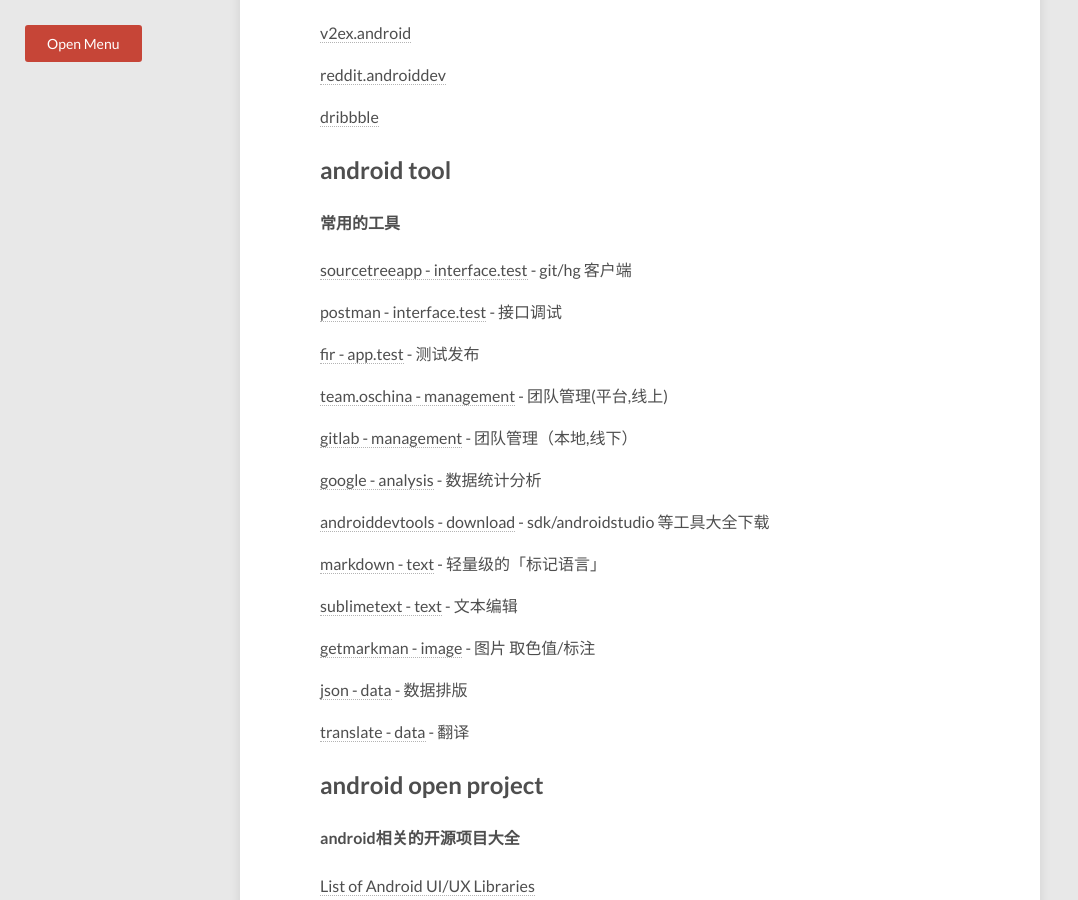
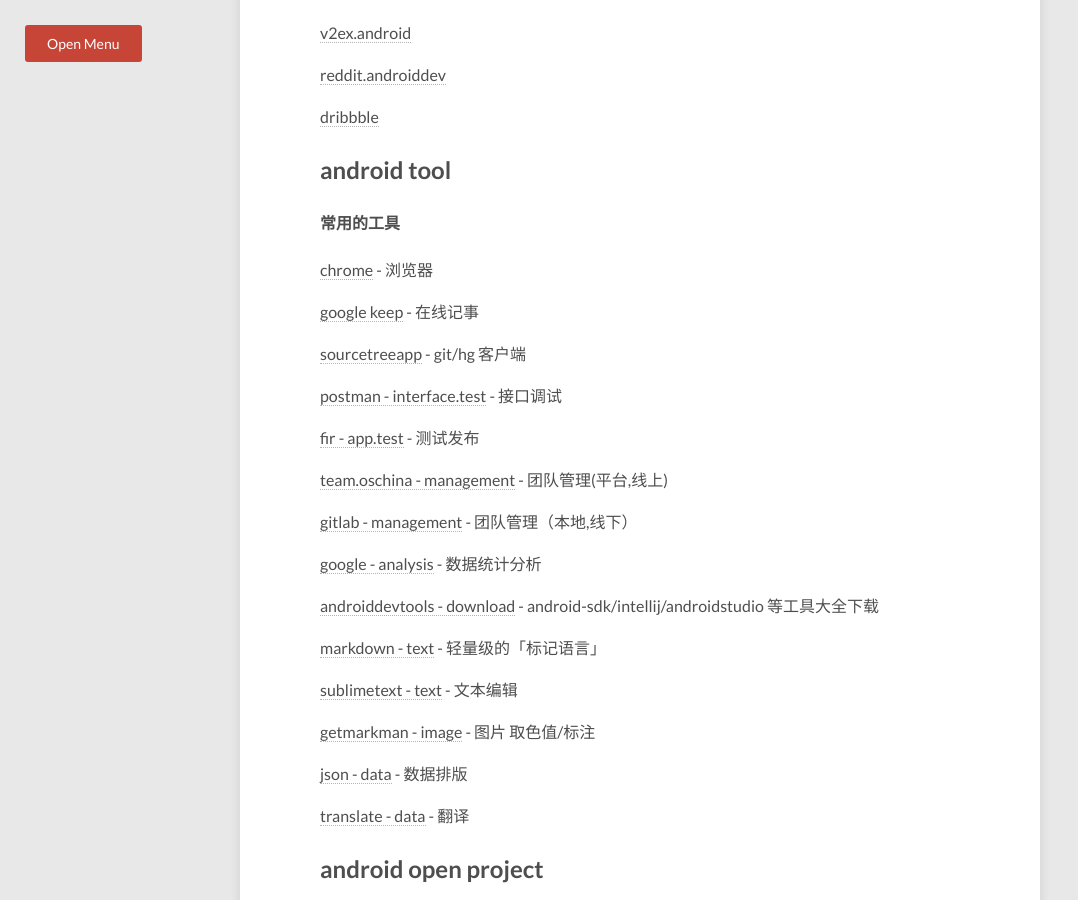
Before and after one commit to tengbinlive/tengbinlive.github.io, a Jekyll site: the page built from _posts/2016-04-28-code-android-other3.md, in a window 1280 px wide and 900 px high, scrolled down 1144 px. Shown: the whole window, without its empty margins (0-1078 px from the left). Built offline with Jekyll 4.4.1, drawn with Linux system fonts in a browser that asks for light colours; nearby versions of some CDN libraries.

Commit message:
no message

```diff
--- a/_posts/2016-04-28-code-android-other3.md
+++ b/_posts/2016-04-28-code-android-other3.md
@@ -48,7 +48,11 @@
 
 ####  常用的工具
 
-[sourcetreeapp - interface.test](https://www.sourcetreeapp.com/) - git/hg 客户端
+[chrome](http://www.google.cn/chrome/browser/desktop/index.html) - 浏览器
+
+[google keep](https://chrome.google.com/webstore/detail/google-keep-notes-and-lis/hmjkmjkepdijhoojdojkdfohbdgmmhki?hl=zh-CN) - 在线记事
+
+[sourcetreeapp](https://www.sourcetreeapp.com/) - git/hg 客户端
 
 [postman - interface.test](https://chrome.google.com/webstore/detail/postman/fhbjgbiflinjbdggehcddcbncdddomop) - 接口调试
 
@@ -60,7 +64,7 @@
 
 [google - analysis](https://www.google.com/analytics/) - 数据统计分析
 
-[androiddevtools - download](http://www.androiddevtools.cn/) - sdk/androidstudio 等工具大全下载
+[androiddevtools - download](http://www.androiddevtools.cn/) - android-sdk/intellij/androidstudio 等工具大全下载
 
 [markdown - text](https://zh.wikipedia.org/wiki/Markdown) - 轻量级的「标记语言」
 
```
